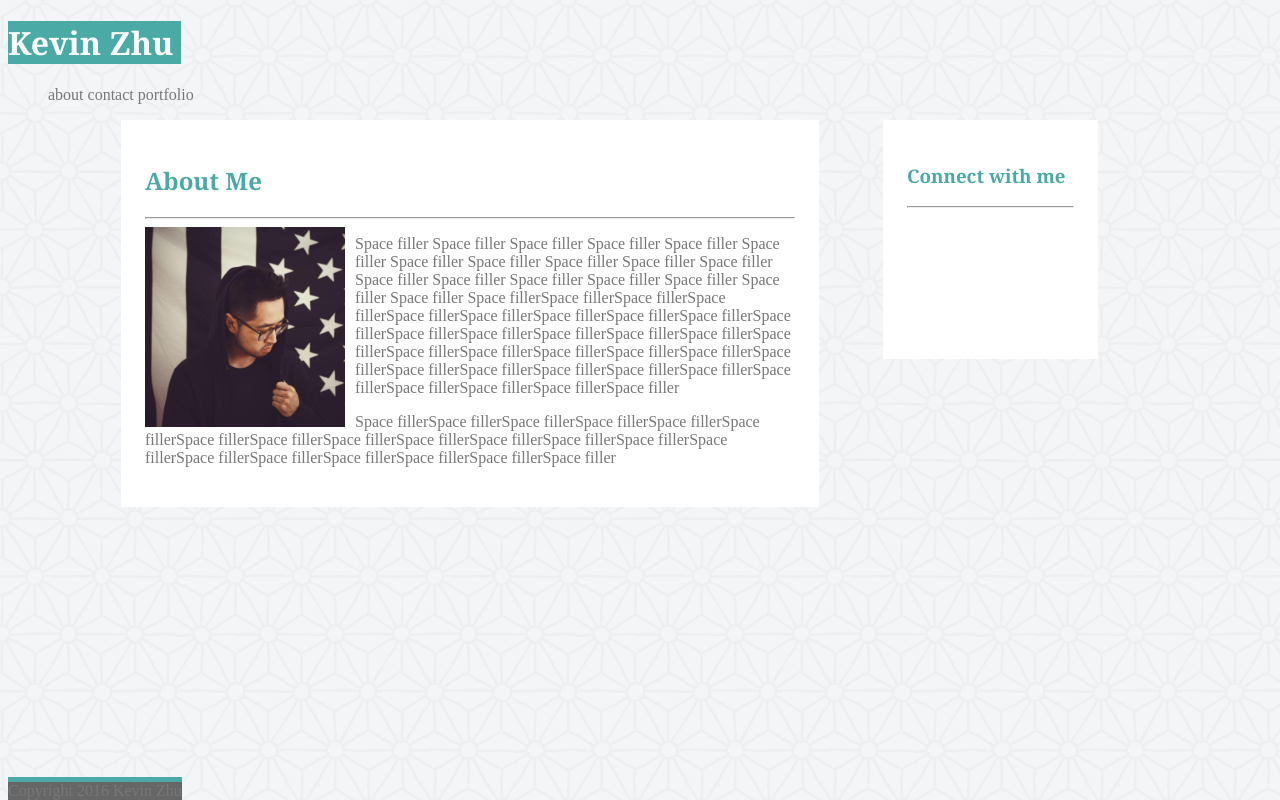
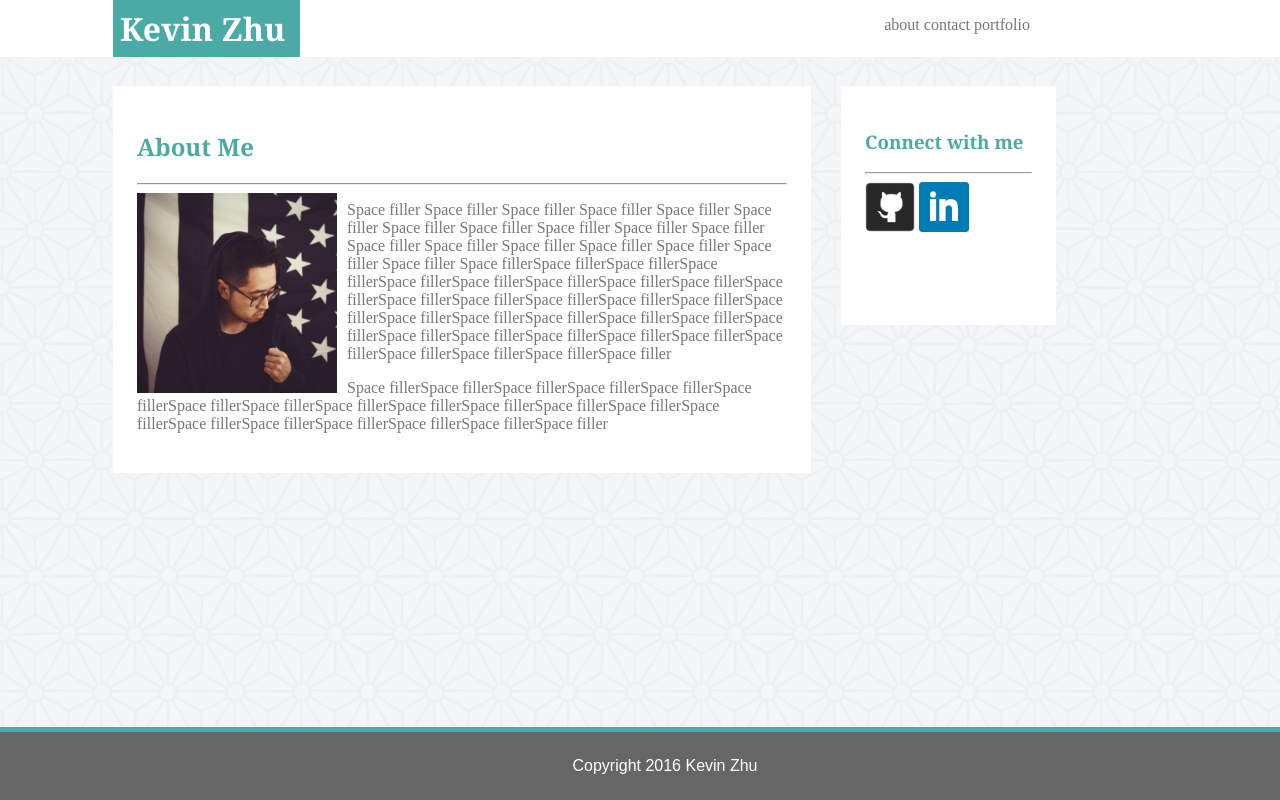
Before and after one commit to kzoo223/Basic-Portfolio, a PHP site: page / in a window 1280 px wide. Run offline with PHP 8.4, Linux system fonts and the light colour scheme.

Commit message:
almost finalized css - need to add link seperators & fix sticky footer

```diff
--- a/assets/css/style.css
+++ b/assets/css/style.css
@@ -3,13 +3,27 @@ body {
 background-color: #ffffff
 font: 'Arial', 'Helvetica Neue', Helvetica, sans-serif;
 color:#777777;
+margin:0px;
+}
+
+#header {
+width: 100%;
+background: #ffffff;
+display: inline-block;
+margin: 0 0 25px 0;
+}
 
 
+#nav {
+float: right;
+margin-right: 113px;
 }
+
 #main
 {
 margin-left: 113px;
 margin-right: 174px;
+width:960px;
 }
 
 #profile
@@ -24,6 +38,7 @@ body {
 
 #nav{
 color:#777777;
+margin-right: 250px;
 }
 
 #left{
@@ -35,7 +50,7 @@ body {
 }
 
 #right{
-	float:right;
+float:left;
 width: 167px;
 height: 191px;
 background-color: #FFFFFF;
@@ -49,6 +64,10 @@ body {
    border-top: thick solid #4aaaa5;
    position: fixed;
    bottom: 0;
+   width:100%;
+   padding: 25px;
+   color: #ffffff;
+   font-family:'Arial', 'Helvetica Neue', Helvetica, sans-serif;
 
 }
 
@@ -58,9 +77,10 @@ li
 display: inline;
 }
 
-
 h1 {
-
+float: left;
+margin: 0 0 0 113px;
+padding: 7px;
 font-family: 'Georgia', Times, Times New Roman, serif;
 color:#FFFFFF;
 background-color:#4aaaa5;
--- a/index.html
+++ b/index.html
@@ -20,8 +20,9 @@
 			</div>
 		</div>
 
+
+	<div id="main">
 		<!--about me section-->
-		<div id="main">
 		<div id= "left">
 			<h2>About Me</h2>
 			<hr>
@@ -37,8 +38,11 @@
 		<div id="right">
 			<h3>Connect with me</h3>
 			<hr>
+			<img src=assets/images/github.png height="50" width="50" id="github.png">
+			<img src=assets/images/linkedin.png height="50" width="50" id="linkedin.png">
+
 		</div>
-		</div>
+	</div>
 
 		<!--copyright-->
 
```
Lines whose indentation alone changed are shown as unchanged.
